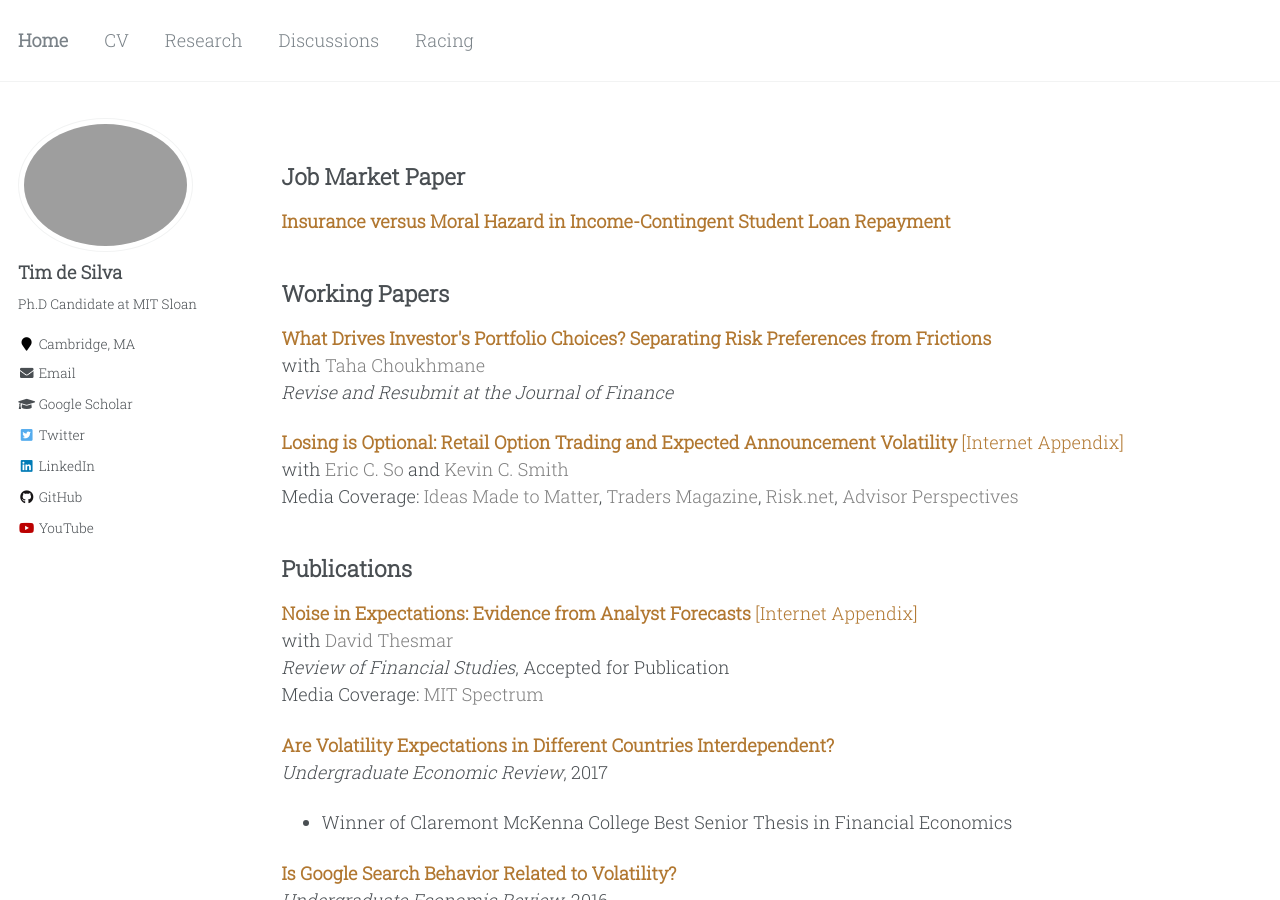
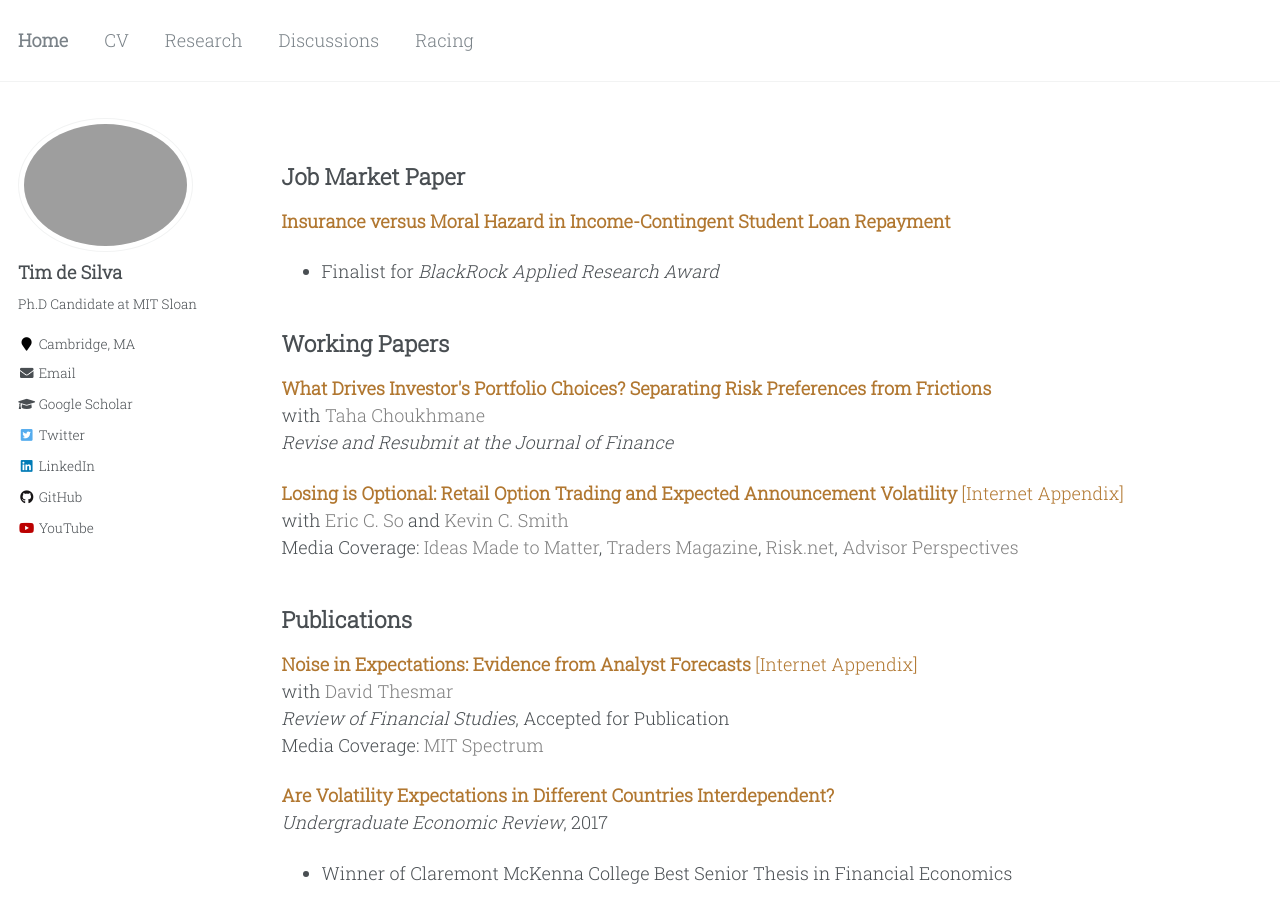
Before and after one commit to timhdesilva/timhdesilva.github.io, a Jekyll site: the page built from _pages/research.html, in a window 1280 px wide and 900 px high. Built offline with Jekyll 4.4.1, drawn with Linux system fonts in a browser that asks for light colours.

Commit message:
update research and cv

```diff
--- a/_pages/research.html
+++ b/_pages/research.html
@@ -53,6 +53,9 @@ author_profile: true
 <h2 id="job-market-paper">Job Market Paper</h2>
 <p>
     <a style="text-decoration:none; color:rgb(177, 119, 48); font-weight:bold" href="http://timhdesilva.github.io/files/papers/jmp_deSilva.pdf">Insurance versus Moral Hazard in Income-Contingent Student Loan Repayment</a>
+    <ul style="margin-top: 5px; margin-bottom: 5px;">
+      <li>Finalist for <em>BlackRock Applied Research Award</em></li>
+  </ul>
 </p>
 
 <h2 id="working-papers">Working Papers</h2>
@@ -81,7 +84,7 @@ author_profile: true
 <p>
     <a style="text-decoration:none; color:rgb(177, 119, 48); font-weight:bold" href="https://digitalcommons.iwu.edu/uer/vol14/iss1/8/">Are Volatility Expectations in Different Countries Interdependent?</a>
     <br><em>Undergraduate Economic Review</em>, 2017<br>
-    <ul>
+    <ul style="margin-top: 5px; margin-bottom: 5px;">
         <li>Winner of Claremont McKenna College Best Senior Thesis in Financial Economics</li>
     </ul>
 </p>
```
Also changed, not shown: 1 other file.
